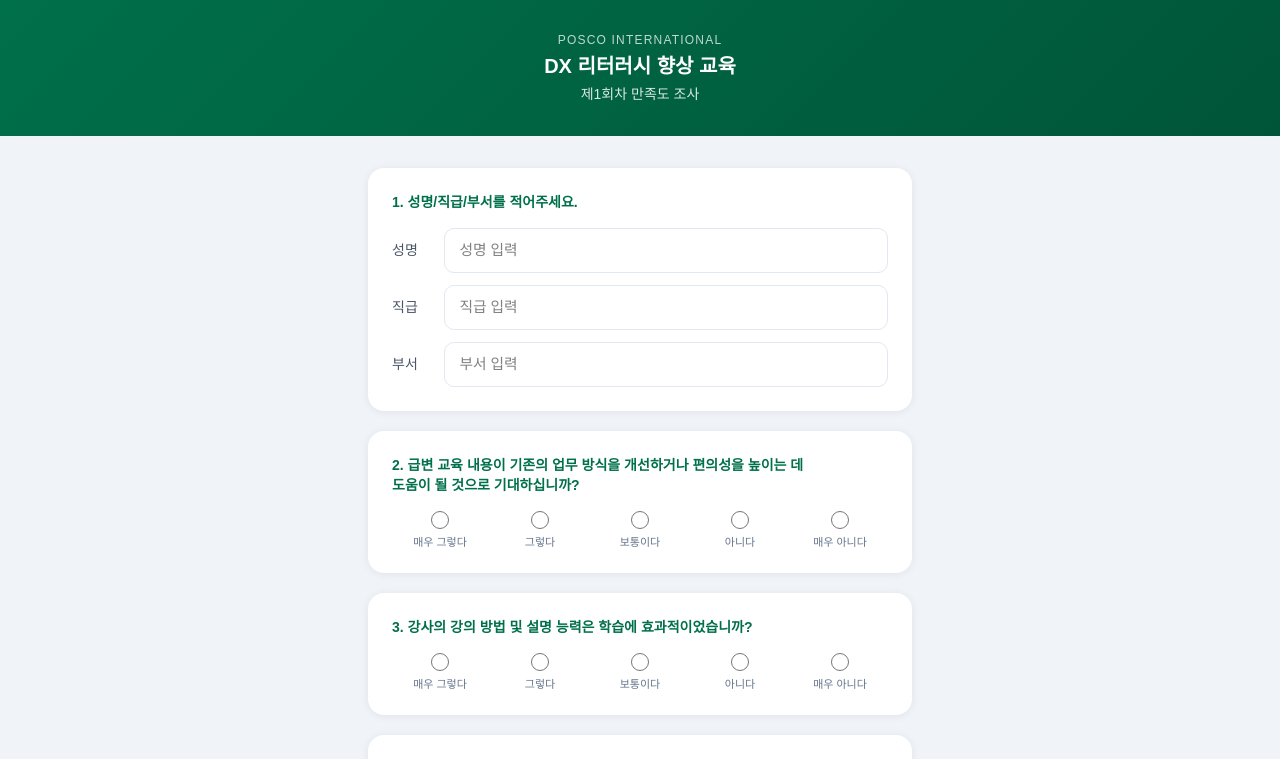
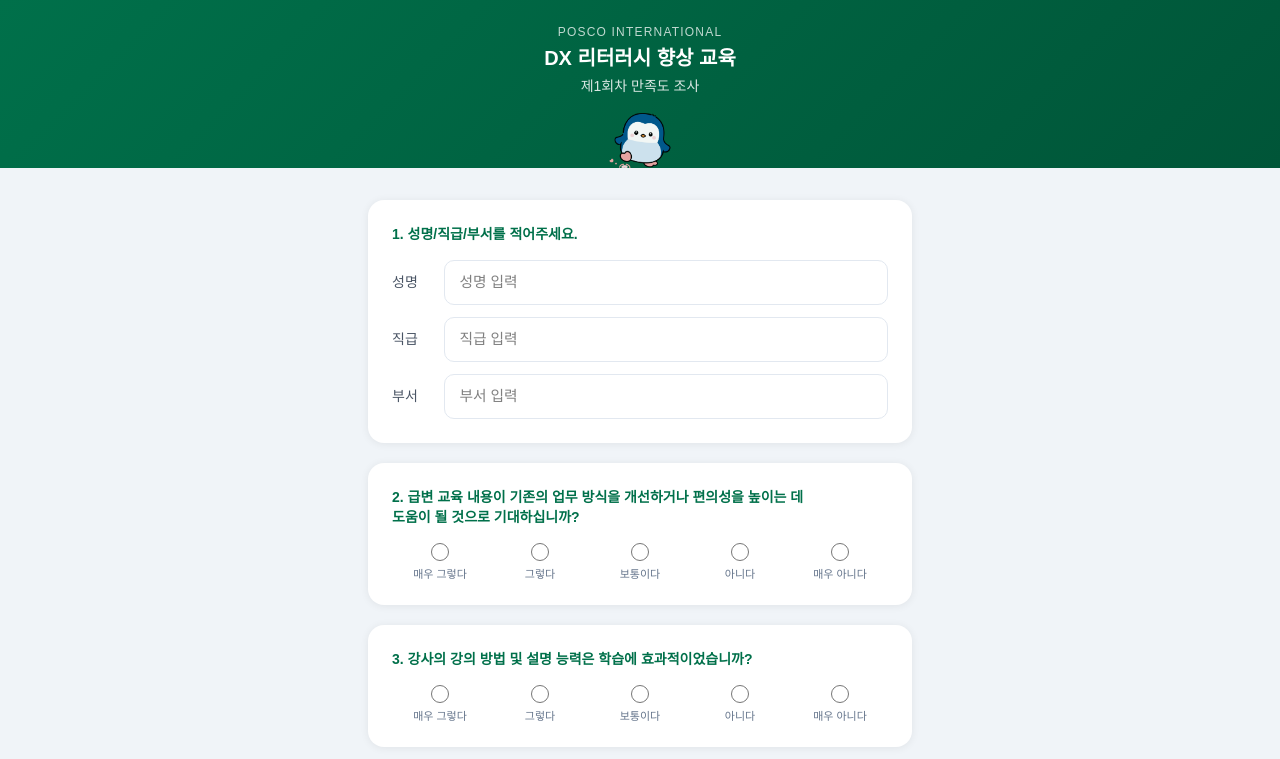
Before and after one commit to juicylucy98/DX-, a Next.js app: page /survey/1 in a window 1280 px wide. Shown: the top 759 px of the page. Built offline with nearby package versions, Linux system fonts and the light colour scheme.

Commit message:
Add penguin mascot to survey page header

```diff
--- a/src/app/survey/[session]/page.tsx
+++ b/src/app/survey/[session]/page.tsx
@@ -96,10 +96,13 @@
 
   return (
     <div className="min-h-screen" style={{ background: '#f0f4f8' }}>
-      <header className="header-gradient text-white py-8 px-4 text-center">
+      <header className="header-gradient text-white pt-6 pb-0 px-4 text-center overflow-hidden">
         <p className="text-xs opacity-75 tracking-widest uppercase mb-1">POSCO International</p>
         <h1 className="text-xl font-bold">DX 리터러시 향상 교육</h1>
-        <p className="text-sm opacity-85 mt-1">제{session}회차 만족도 조사</p>
+        <p className="text-sm opacity-85 mt-1 mb-3">제{session}회차 만족도 조사</p>
+        <div className="flex justify-center items-end">
+          <img src="/포잉.png" alt="" className="w-16 h-16 object-contain opacity-95" style={{ marginBottom: '-4px' }} />
+        </div>
       </header>
 
       <main className="max-w-xl mx-auto px-4 py-8">
```
